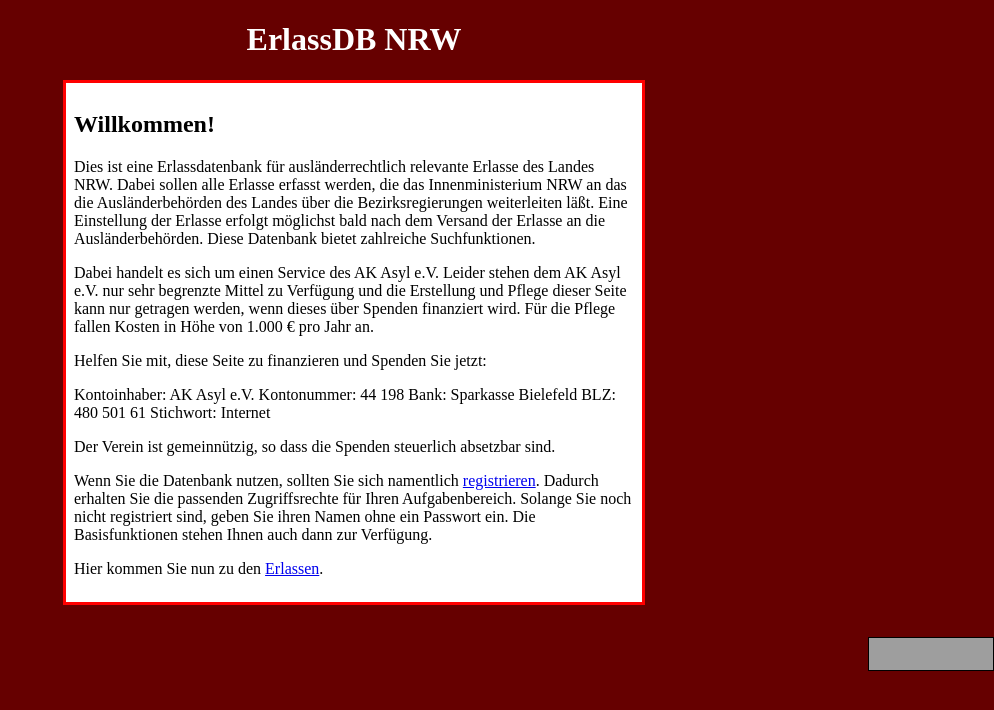
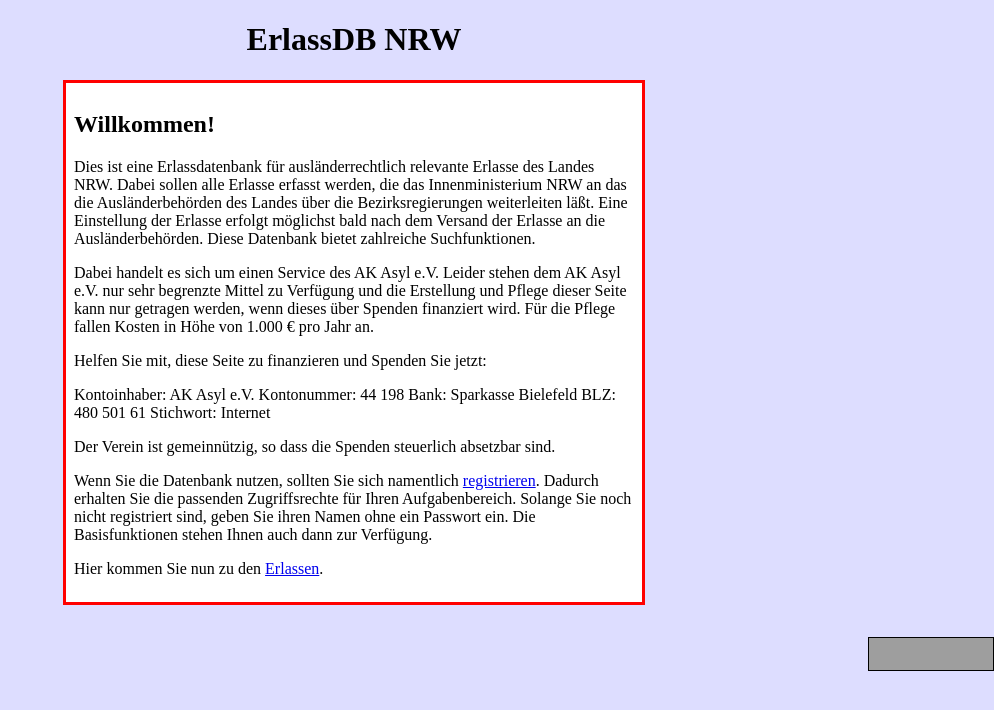
Before and after one commit to BackupTheBerlios/erlassdb, a PHP site: page / in a window 1280 px wide. Shown: the top 710 px of the page, without its empty margins (286-1280 px from the left). Run offline with PHP 8.4, Linux system fonts and the light colour scheme; grey boxes are pictures that could not be loaded.

Commit message:
new style: blue

```diff
--- a/style.css
+++ b/style.css
@@ -1,6 +1,6 @@
 body {
     text-align:center;
-    background-color: #600;
+    background-color: #ddf;
     color: #fff;
     margin: 0em;
 }
@@ -34,8 +34,8 @@ div.menu {
 }
 
 h1 a {
-	color: #fff;
-	text-decoration: none;
+    color: black;
+    text-decoration: none;
 }
 
 p, .text {
```
